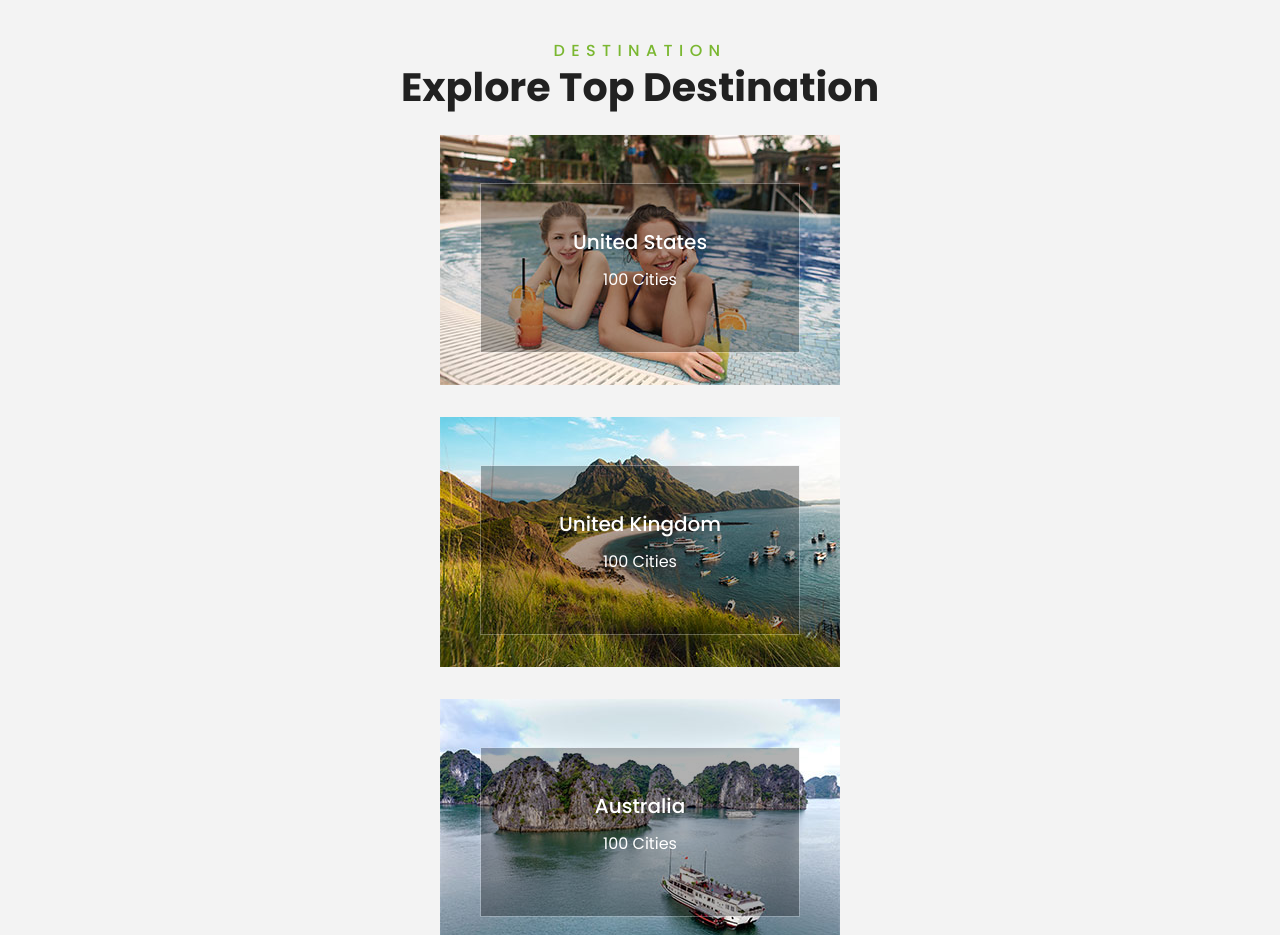
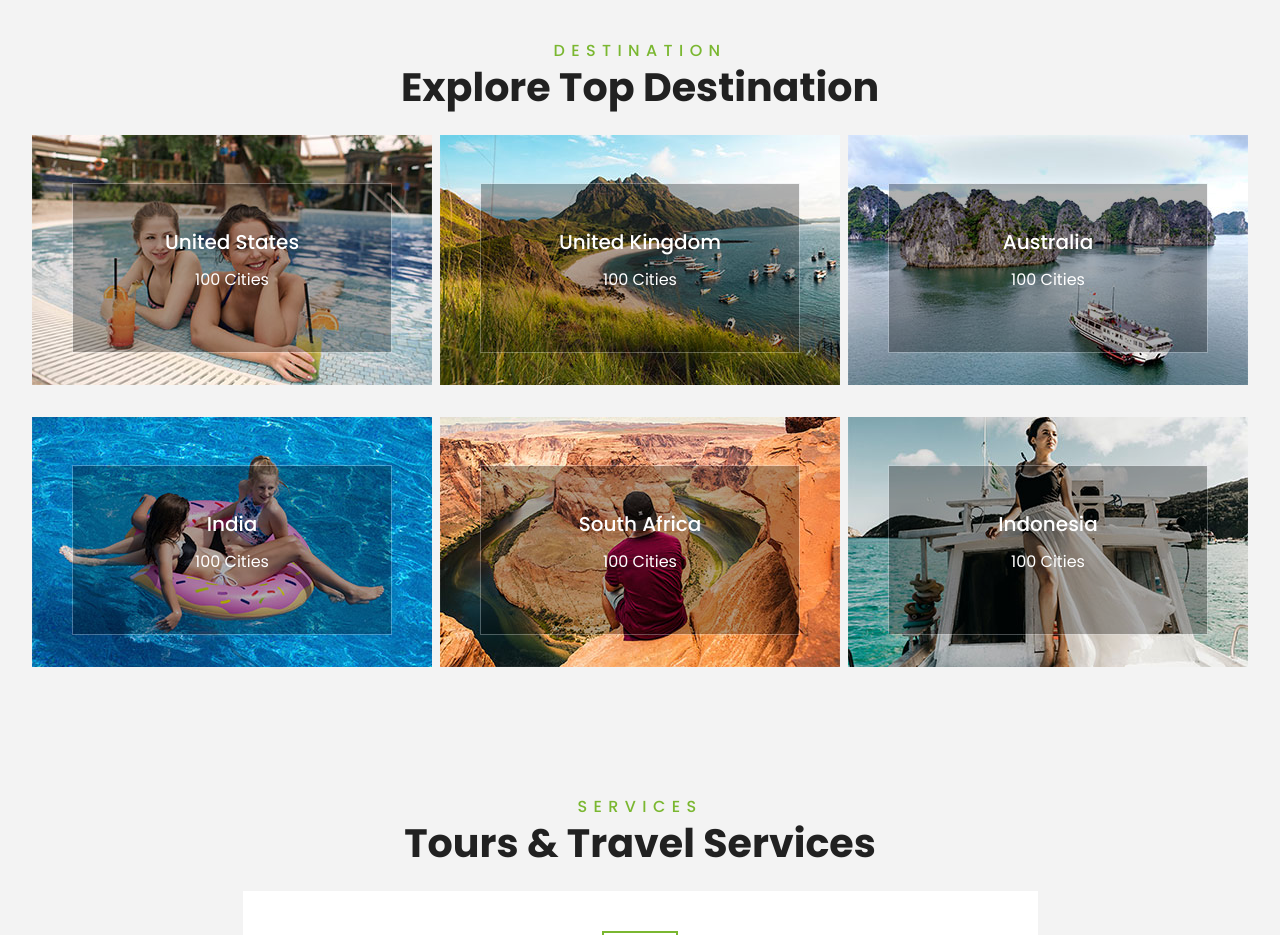
Before and after one commit to KaptainCS3/Travel_Xexpress, a React (Vite) app in the folder Travel_Xexpress/: page / in a window 1280 px wide. Shown: the part 3760-4695 px from the top of the page. Built offline with nearby package versions, Linux system fonts and the light colour scheme.

Commit message:
walking on tablet media query

```diff
--- a/Travel_Xexpress/src/components/Explore.jsx
+++ b/Travel_Xexpress/src/components/Explore.jsx
@@ -11,7 +11,7 @@ const Explore = () => {
           <h2 className="font-bold text-[#212121] hero text-center mx-2 mb-8">
             Explore Top Destination
           </h2>
-          <div className="cursor-pointer">
+          <div className="cursor-pointer md:flex flex-wrap justify-between lg:flex lg:flex-wrap lg:justify-between">
             {explore.map((item) => {
               return (
                 <div
```
